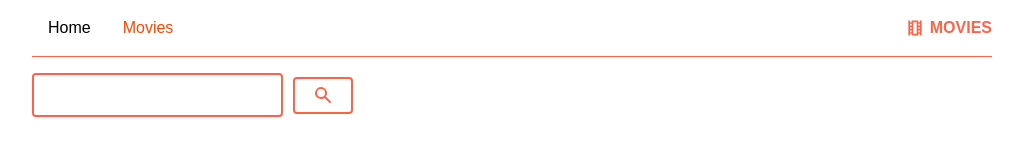
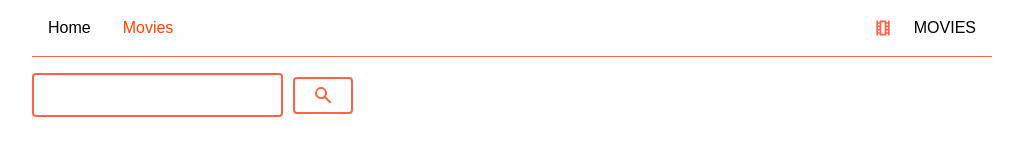
Before and after one commit to daria31v/movies, a React (Create React App) app: page /goit-react-hw-05-movies/movies in a window 1280 px wide. Shown: the top 160 px of the page, without its empty margins (128-1151 px from the left). Built offline with nearby package versions, Linux system fonts and the light colour scheme.

Commit message:
add link in logo

```diff
--- a/src/components/SharedLayout/SharedLayout.jsx
+++ b/src/components/SharedLayout/SharedLayout.jsx
@@ -15,7 +15,10 @@ export const SharedLayout = () => {
         </nav>
         <Logo>
           <Icon />
-          <span> MOVIES</span>
+          <Link to="/" end>
+            {' '}
+            MOVIES
+          </Link>
         </Logo>
       </Header>
 
```
